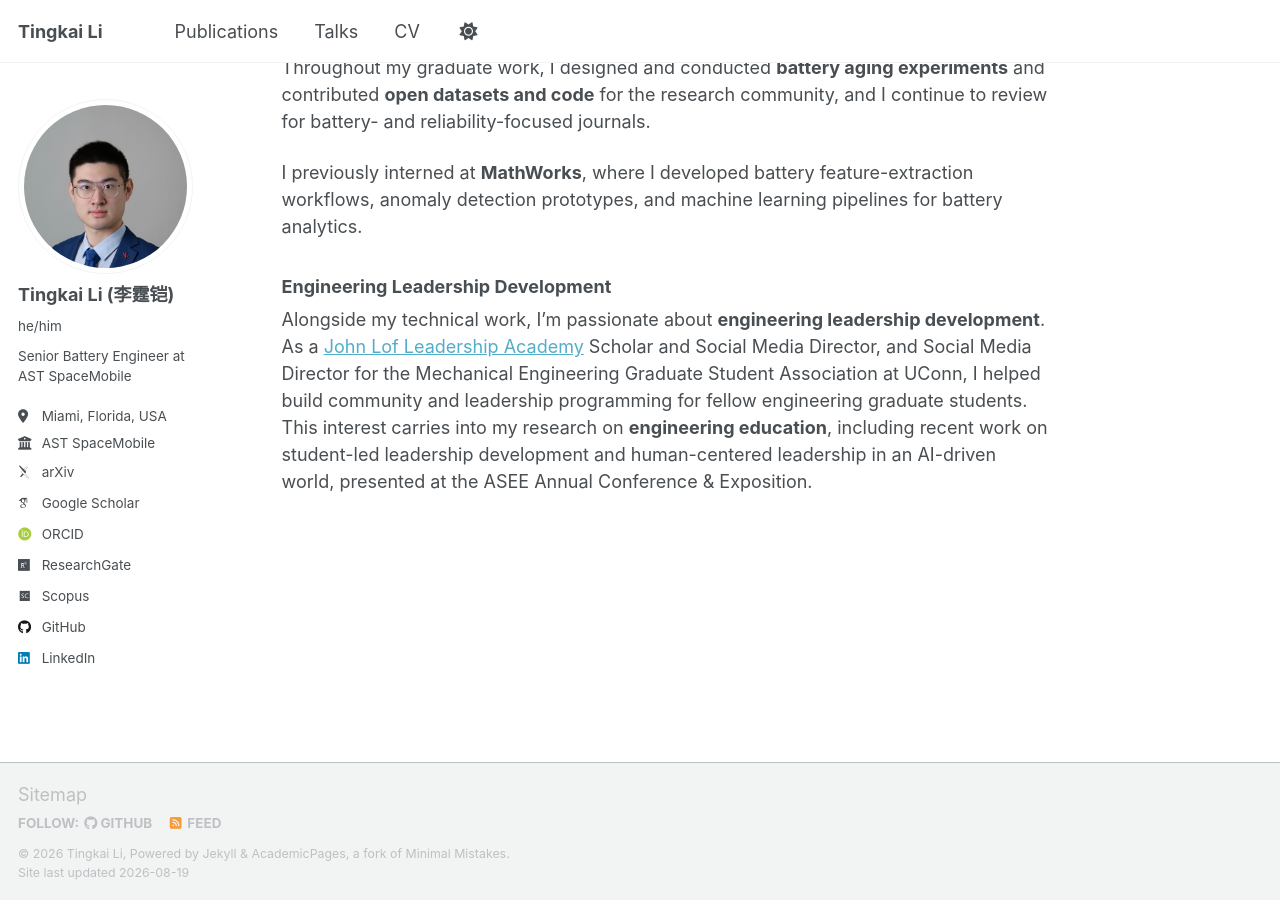
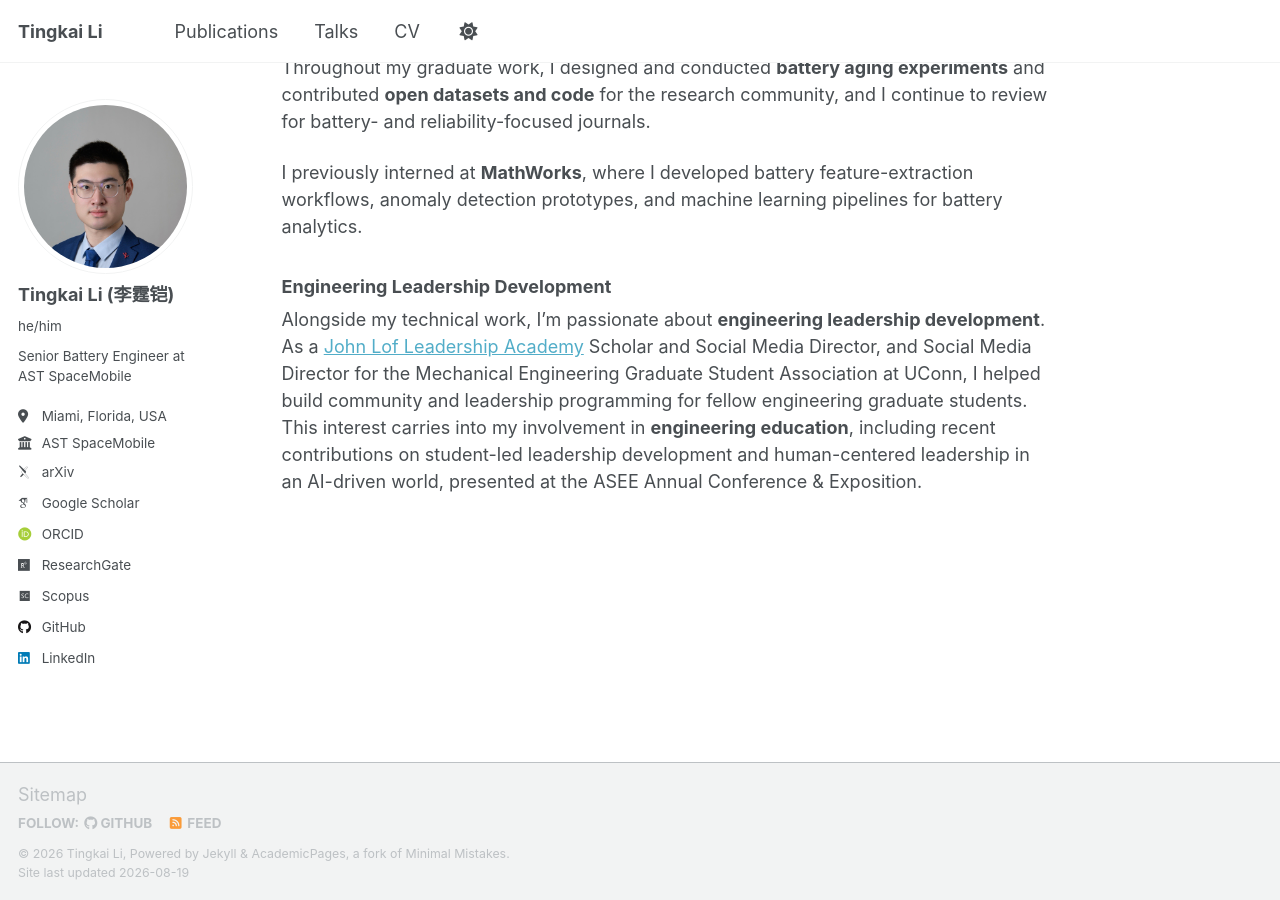
Before and after one commit to tingkai-li/tingkai-li.github.io, a Jekyll site: the page built from _pages/about.md, in a window 1280 px wide and 900 px high, scrolled down 591 px. Built offline with Jekyll 4.4.1, drawn with Linux system fonts in a browser that asks for light colours; some web fonts are replaced; a script that is not in the unit is left out.

Commit message:
Bug fixing for reference

```diff
--- a/_pages/about.md
+++ b/_pages/about.md
@@ -24,7 +24,7 @@ I previously interned at **MathWorks**, where I developed battery feature-extrac
 
 ### Engineering Leadership Development
 
-Alongside my technical work, I'm passionate about **engineering leadership development**. As a [John Lof Leadership Academy](https://jlla.engr.uconn.edu/) Scholar and Social Media Director, and Social Media Director for the Mechanical Engineering Graduate Student Association at UConn, I helped build community and leadership programming for fellow engineering graduate students. This interest carries into my research on **engineering education**, including recent work on student-led leadership development and human-centered leadership in an AI-driven world, presented at the ASEE Annual Conference & Exposition.
+Alongside my technical work, I'm passionate about **engineering leadership development**. As a [John Lof Leadership Academy](https://jlla.engr.uconn.edu/) Scholar and Social Media Director, and Social Media Director for the Mechanical Engineering Graduate Student Association at UConn, I helped build community and leadership programming for fellow engineering graduate students. This interest carries into my involvement in **engineering education**, including recent contributions on student-led leadership development and human-centered leadership in an AI-driven world, presented at the ASEE Annual Conference & Exposition.
 
 <!-- This is the front page of a website that is powered by the [Academic Pages template](https://github.com/academicpages/academicpages.github.io) and hosted on GitHub pages. [GitHub pages](https://pages.github.com) is a free service in which websites are built and hosted from code and data stored in a GitHub repository, automatically updating when a new commit is made to the repository. This template was forked from the [Minimal Mistakes Jekyll Theme](https://mmistakes.github.io/minimal-mistakes/) created by Michael Rose, and then extended to support the kinds of content that academics have: publications, talks, teaching, a portfolio, blog posts, and a dynamically-generated CV. Incidentally, these same features make it a great template for anyone that needs to show off a professional template!
 
```
Also changed, not shown: _publications/2026-06-21-Human-Centered-Leadership-in-an-AI-Driven-World-Practitioner-Reflections-on-Engineering-Leadership-Education.md (+1 -1 lines).
